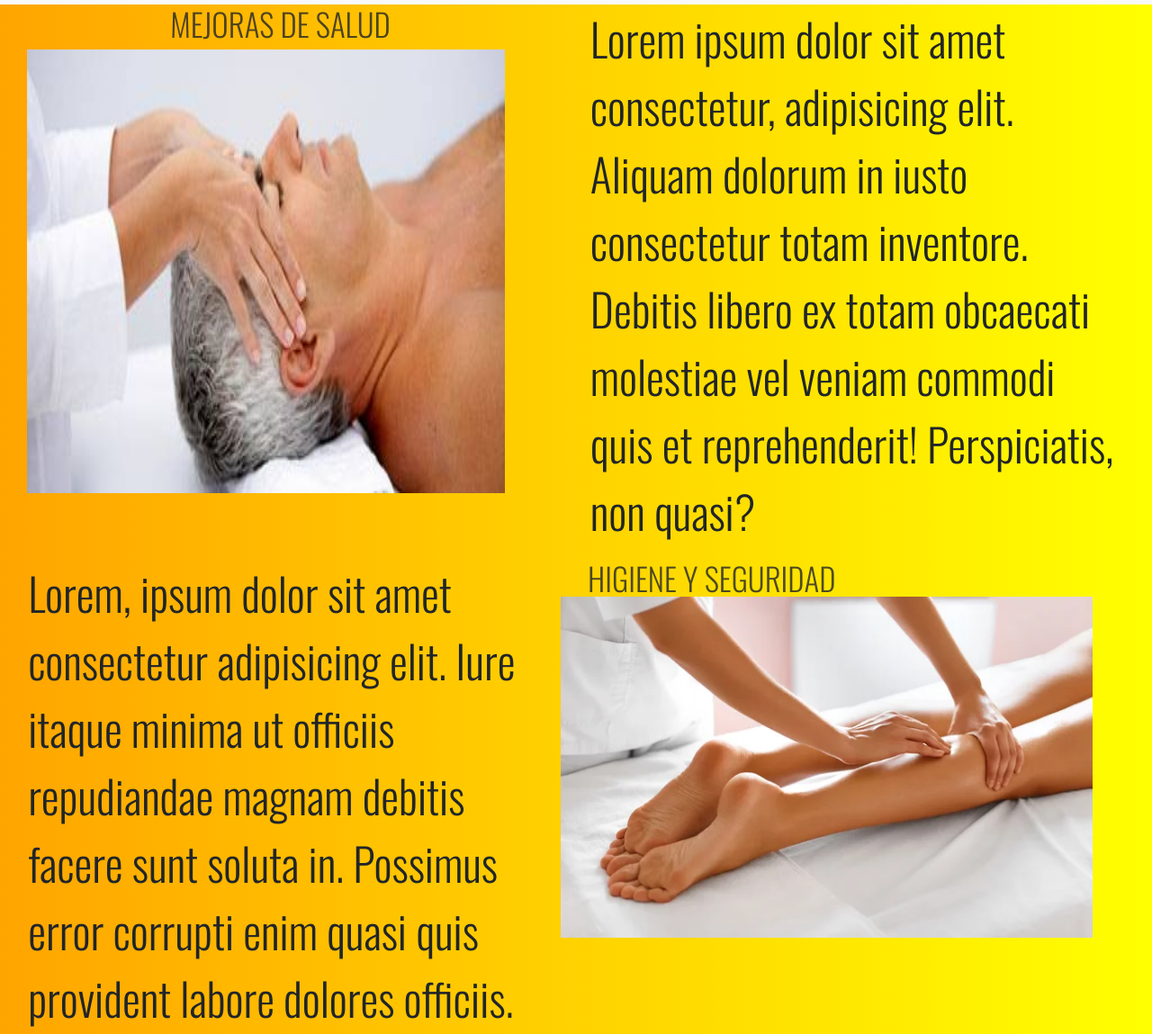
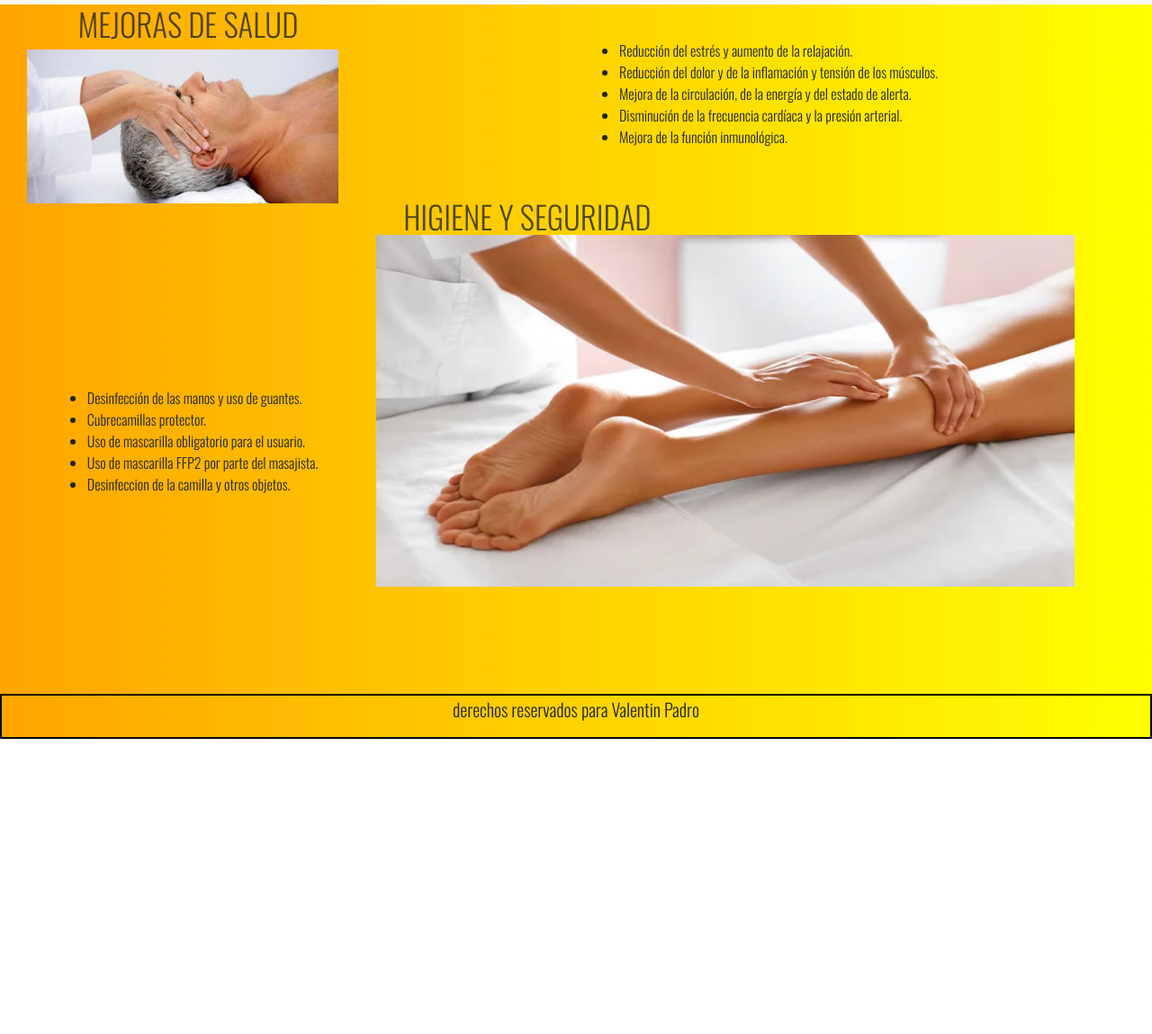
Before and after one commit to valentinpadro/tarea-coder-house, a website: page index.html in a window 1280 px wide. Shown: the part 211-1360 px from the top of the page at 90% size. After the commit the page ends 1032 px from the top, so only its background shows below. Drawn offline with nearby package versions, Linux system fonts and the light colour scheme.

Commit message:
preentrega 3

```diff
--- a/index.html
+++ b/index.html
@@ -77,12 +77,13 @@
       </div>
 
       <div class="textoUno">
-        <p>
-          Lorem ipsum dolor sit amet consectetur, adipisicing elit. Aliquam
-          dolorum in iusto consectetur totam inventore. Debitis libero ex totam
-          obcaecati molestiae vel veniam commodi quis et reprehenderit!
-          Perspiciatis, non quasi?
-        </p>
+        <ul>
+          <li>Reducción del estrés y aumento de la relajación.</li>
+          <li>Reducción del dolor y de la inflamación y tensión de los músculos.</li>
+          <li>Mejora de la circulación, de la energía y del estado de alerta.</li>
+          <li>Disminución de la frecuencia cardíaca y la presión arterial.</li>
+          <li>Mejora de la función inmunológica.</li>
+        </ul>
       </div>
 
       <div class="imagenDos">
@@ -91,12 +92,13 @@
       </div>
 
       <div class="textoDos">
-        <p>
-          Lorem, ipsum dolor sit amet consectetur adipisicing elit. Iure itaque
-          minima ut officiis repudiandae magnam debitis facere sunt soluta in.
-          Possimus error corrupti enim quasi quis provident labore dolores
-          officiis.
-        </p>
+<ul>
+  <li>Desinfección de las manos y uso de guantes.</li>
+  <li>Cubrecamillas protector.</li>
+  <li>Uso de mascarilla obligatorio para el usuario.</li>
+  <li>Uso de mascarilla FFP2 por parte del masajista.</li>
+  <li>Desinfeccion de la camilla y otros objetos.</li>
+</ul>
       </div>
     </main>
 
```
Also changed, not shown: paginas/Infromacion.html (+6 -0 lines), paginas/Servicios.html (+4 -0 lines), paginas/Sobrenosotros.html (+18 -0 lines), paginas/Turnos.html (+4 -0 lines).
